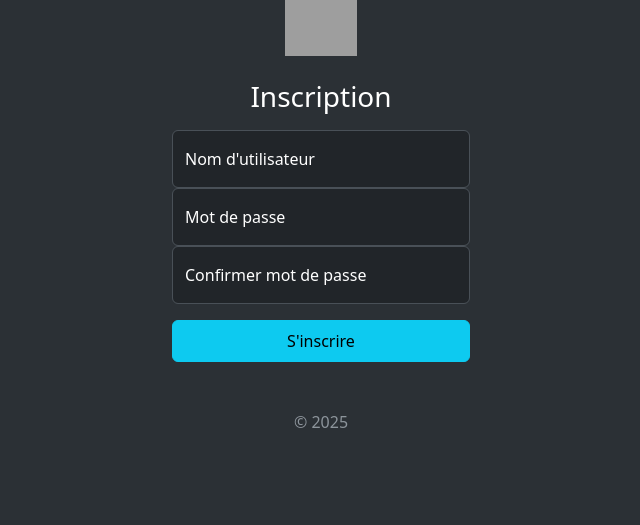
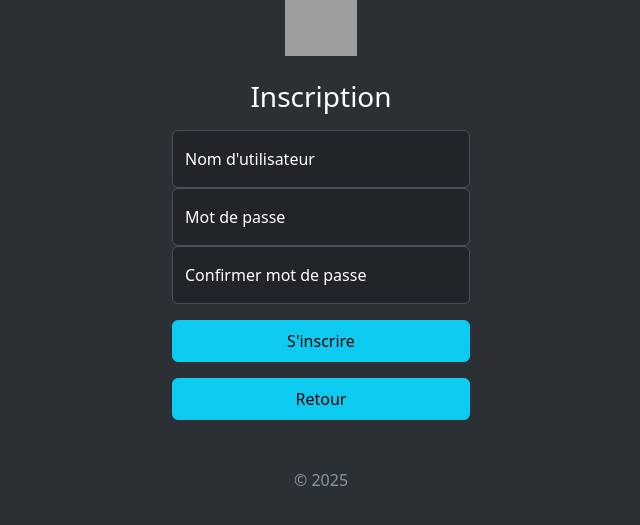
Before and after one commit to thehanatos/P9_LitReview, a Django app: page /authentification/signup/ in a window 1280 px wide. Shown: the part 121-646 px from the top of the page, without its empty margins (319-959 px from the left). Run offline with Django 5.2, Linux system fonts and the light colour scheme; grey boxes are pictures that could not be loaded.

Commit message:
add return button

```diff
--- a/litreview/templates/registration/signup.html
+++ b/litreview/templates/registration/signup.html
@@ -28,6 +28,7 @@
       </div>
 
       <button class="btn btn-info w-100 py-2 mt-3" type="submit">S'inscrire</button>
+      <a class="btn btn-info w-100 py-2 mt-3" href="{% url 'home' %}">Retour</a>
       <p class="mt-5 mb-3 text-body-secondary">&copy; 2025</p>
   </form>
 </main>
```
